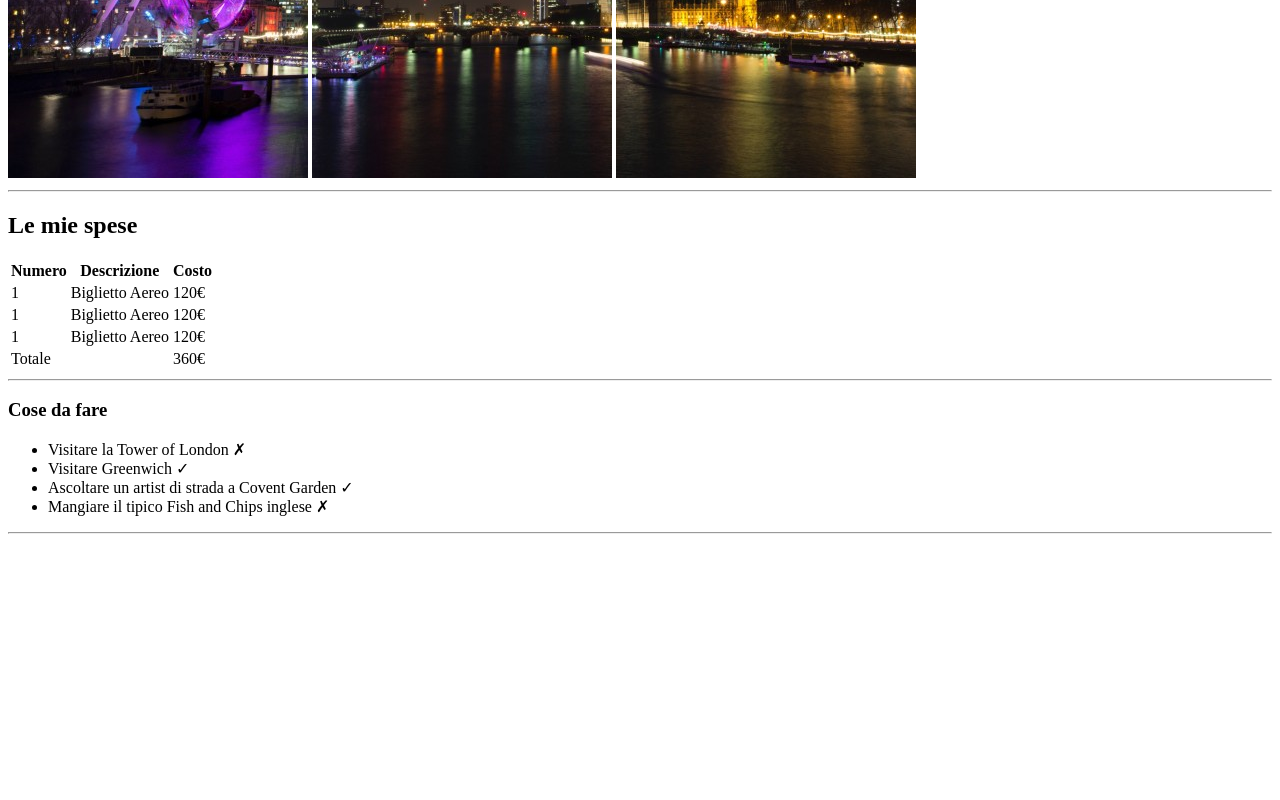
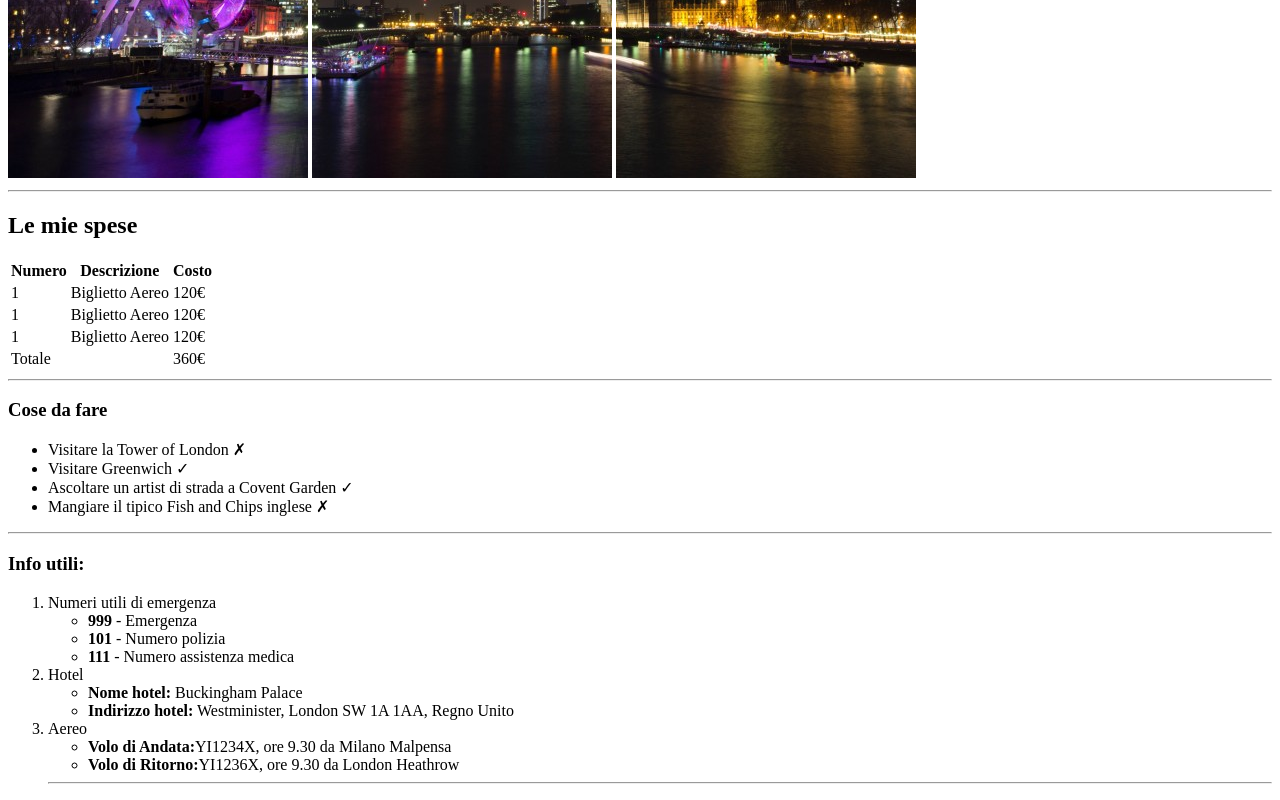
Before and after one commit to giulia-dai/html-london-trip, a plain HTML site: page index.html in a window 1280 px wide. Shown: the part 502-1302 px from the top of the page. Before the commit the page ends 1044 px from the top, so only its background shows below. Drawn offline with Linux system fonts and the light colour scheme.

Commit message:
main complete

```diff
--- a/index.html
+++ b/index.html
@@ -8,7 +8,7 @@
 </head>
 <body>
     <!-- Inizio header -->
-    <header>
+  <header>
         <h1>Il mio Viaggio a Londra</h1>
 
         <img src="img/img1.jpg" alt="immagine Londra 1">
@@ -16,13 +16,12 @@
         <img src="img/img3.jpg" alt="immagine Londra 3">
 
         <hr>
-    </header>
+  </header>
     <!-- fine header -->
 
     <!-- inizio main -->
    <main>
-
-     <h2>Le mie spese</h2>
+      <h2>Le mie spese</h2>
 
       <table>
          <!-- intestazione tabella -->
@@ -33,6 +32,7 @@
                 <th>Costo</th>
               </tr>
           </thead>
+
          <!-- corpo tabella -->
          <tbody>
            <tr>
@@ -75,8 +75,31 @@
      </ul>
      <hr>
 
+     <!-- terza parte del main -->
+     <h3>Info utili:</h3>
 
-    </main>
+     <ol>
+         <li>Numeri utili di emergenza</li>
+          <ul>
+             <li><strong>999</strong> - Emergenza</li>
+             <li><strong>101</strong> - Numero polizia</li>
+             <li><strong>111</strong> - Numero assistenza medica</li>
+          </ul>
+
+         <li>Hotel</li>
+             <ul>
+                <li><strong>Nome hotel:</strong> Buckingham Palace</li>
+                <li><strong>Indirizzo hotel:</strong> Westminister, London SW 1A 1AA, Regno Unito</li>
+            </ul>
+
+         <li>Aereo</li>
+           <ul>
+              <li><strong>Volo di Andata:</strong>YI1234X, ore 9.30 da Milano Malpensa</li>
+              <li><strong>Volo di Ritorno:</strong>YI1236X, ore 9.30 da London Heathrow</li>
+            </ul>
+            <hr>
+        </ol>
+   </main>
 
 </body>
 </html>
```
